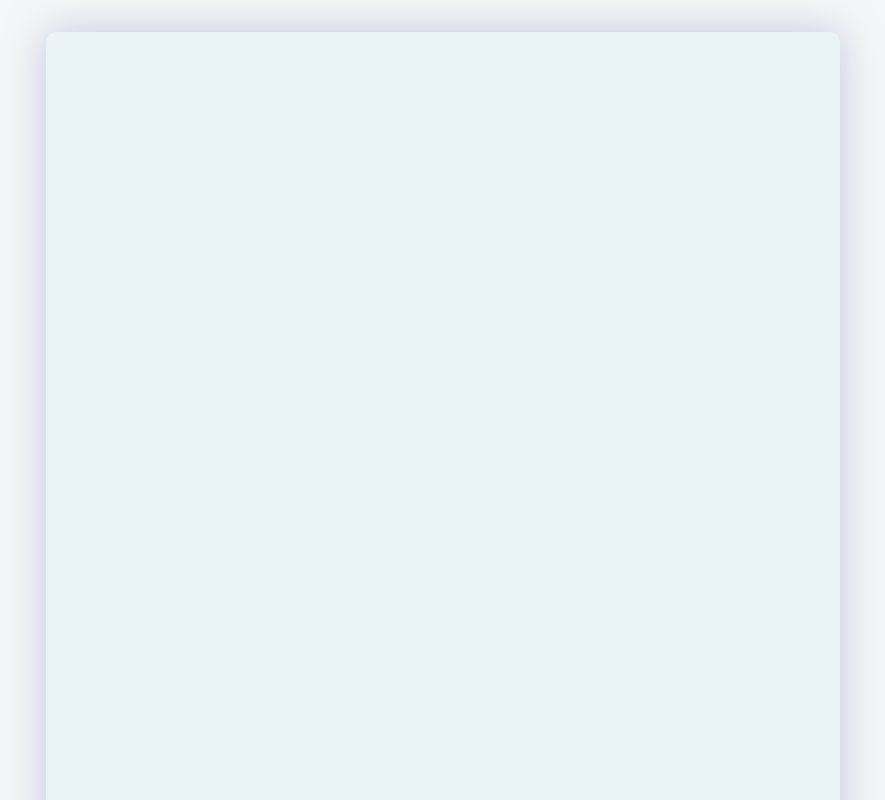
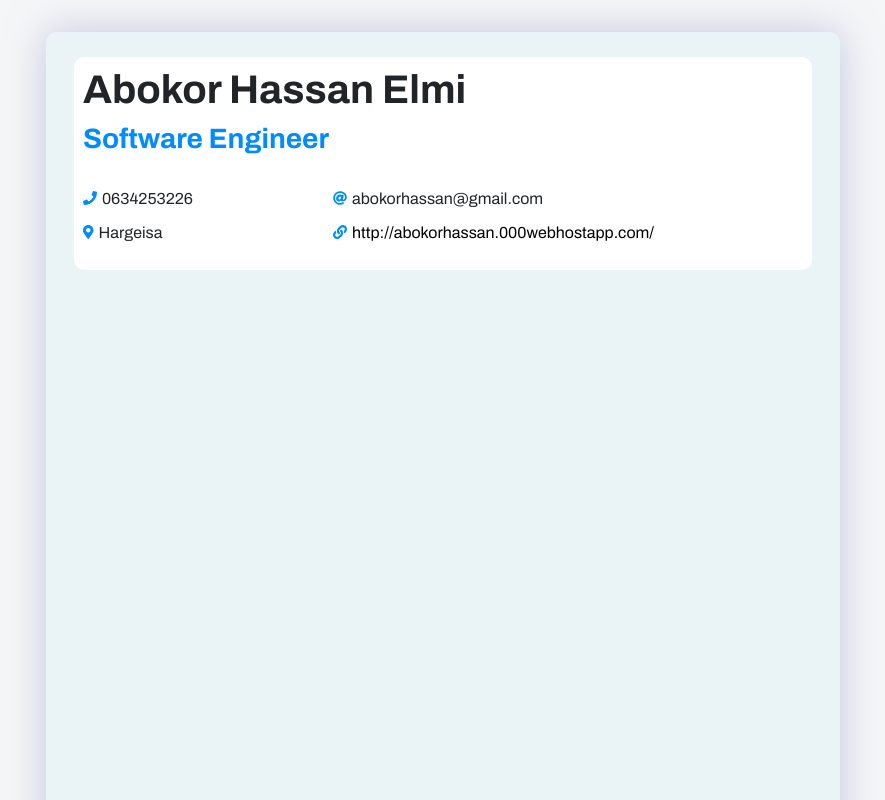
Before and after one commit to Abokorhassan/abokor-resume, a React (Create React App) app: page / in a window 1280 px wide. Shown: the whole page, without its empty margins (197-1082 px from the left). Built offline with nearby package versions, Linux system fonts and the light colour scheme.

Commit message:
Made Header of the Resume where Name and My information are.

```diff
--- a/src/App.js
+++ b/src/App.js
@@ -14,6 +14,8 @@ import {
   faLink
 } from "@fortawesome/free-solid-svg-icons";
 
+import Header from "./components/header";
+
 // Adding all icons you're using throught the app
 library.add(faPhone, faAt, faMapMarkerAlt, faLink);
 
@@ -21,7 +23,9 @@ function App() {
   return (
     <div className="App">
       <div className="page">
-        <div className="page-container"></div>
+        <div className="page-container">
+          <Header />
+        </div>
       </div>
     </div>
   );
--- /dev/null
+++ b/src/components/header/index.css
@@ -0,0 +1,35 @@
+.container {
+  background-color: #fff;
+  margin: 0;
+  padding: 9px;
+  /* width: 98%; */
+  height: 20%;
+  border-radius: 10px;
+  margin: 0 auto;
+}
+#name {
+  font-weight: bold;
+}
+
+#title {
+  color: #008cff;
+  font-weight: bold;
+  padding-bottom: 23px;
+}
+
+.col {
+  background-color: red;
+}
+
+#url {
+  word-wrap: break-word;
+  color: black;
+}
+
+.margin_btw_icon_and_label {
+  margin-right: 5px;
+}
+
+#row {
+  margin-top: 10px;
+}
--- /dev/null
+++ b/src/components/header/index.jsx
@@ -0,0 +1,57 @@
+import React from "react";
+import "./index.css";
+import { Container, Row, Col } from "react-bootstrap";
+import { FontAwesomeIcon } from "@fortawesome/react-fontawesome";
+
+const Header = () => {
+  return (
+    <Container>
+      <h1 id="name">Abokor Hassan Elmi</h1>
+      <h3 id="title">Software Engineer</h3>
+      <Row>
+        <Col xs={4}>
+          <FontAwesomeIcon
+            icon="phone"
+            color="#008cff"
+            size="sm"
+            className="margin_btw_icon_and_label"
+          />
+          0634253226
+        </Col>
+        <Col xs={8}>
+          <FontAwesomeIcon
+            icon="at"
+            color="#008cff"
+            size="sm"
+            className="margin_btw_icon_and_label"
+          />
+          abokorhassan@gmail.com
+        </Col>
+      </Row>
+      <Row id="row">
+        <Col xs={4}>
+          <FontAwesomeIcon
+            icon="map-marker-alt"
+            color="#008cff"
+            size="sm"
+            className="margin_btw_icon_and_label"
+          />
+          Hargeisa
+        </Col>
+        <Col xs={8}>
+          <FontAwesomeIcon
+            icon="link"
+            color="#008cff"
+            size="sm"
+            className="margin_btw_icon_and_label"
+          />
+          <a id="url" href="http://abokorhassan.000webhostapp.com/">
+            http://abokorhassan.000webhostapp.com/
+          </a>
+        </Col>
+      </Row>
+    </Container>
+  );
+};
+
+export default Header;
```
